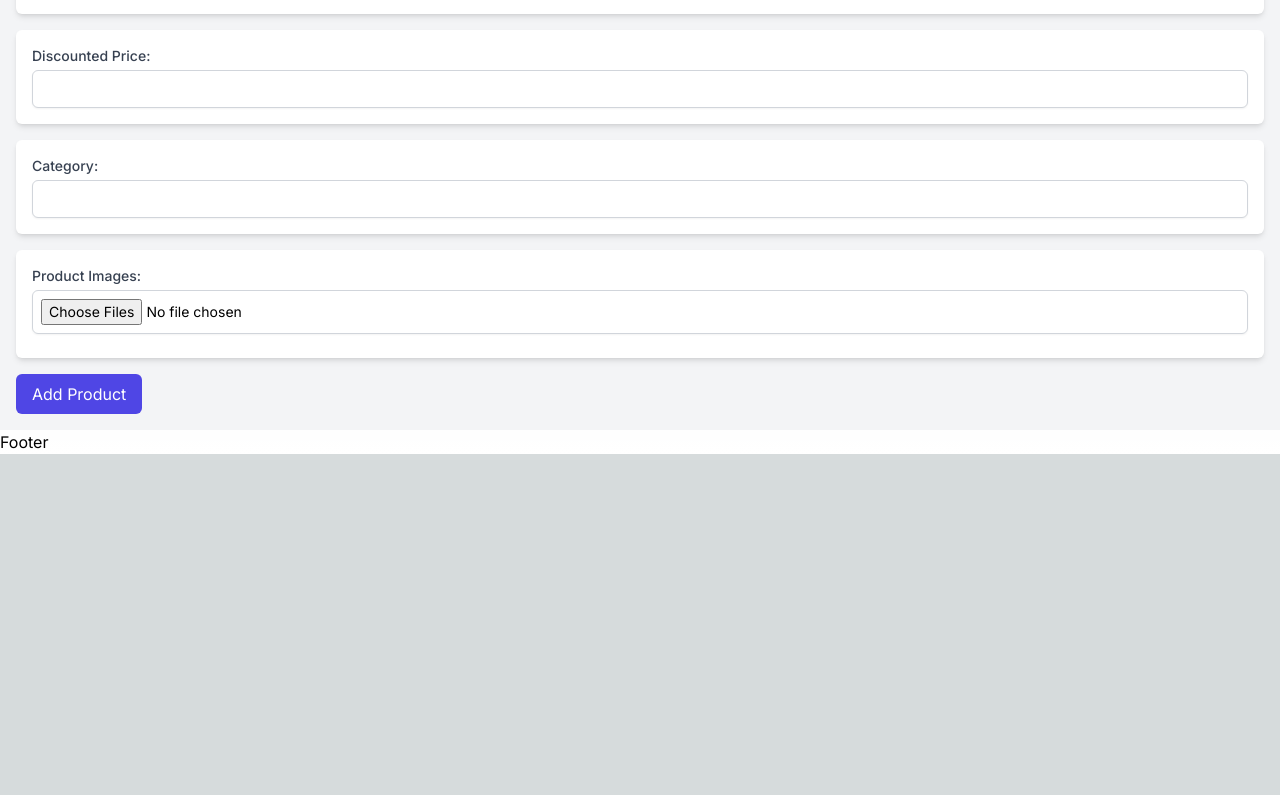
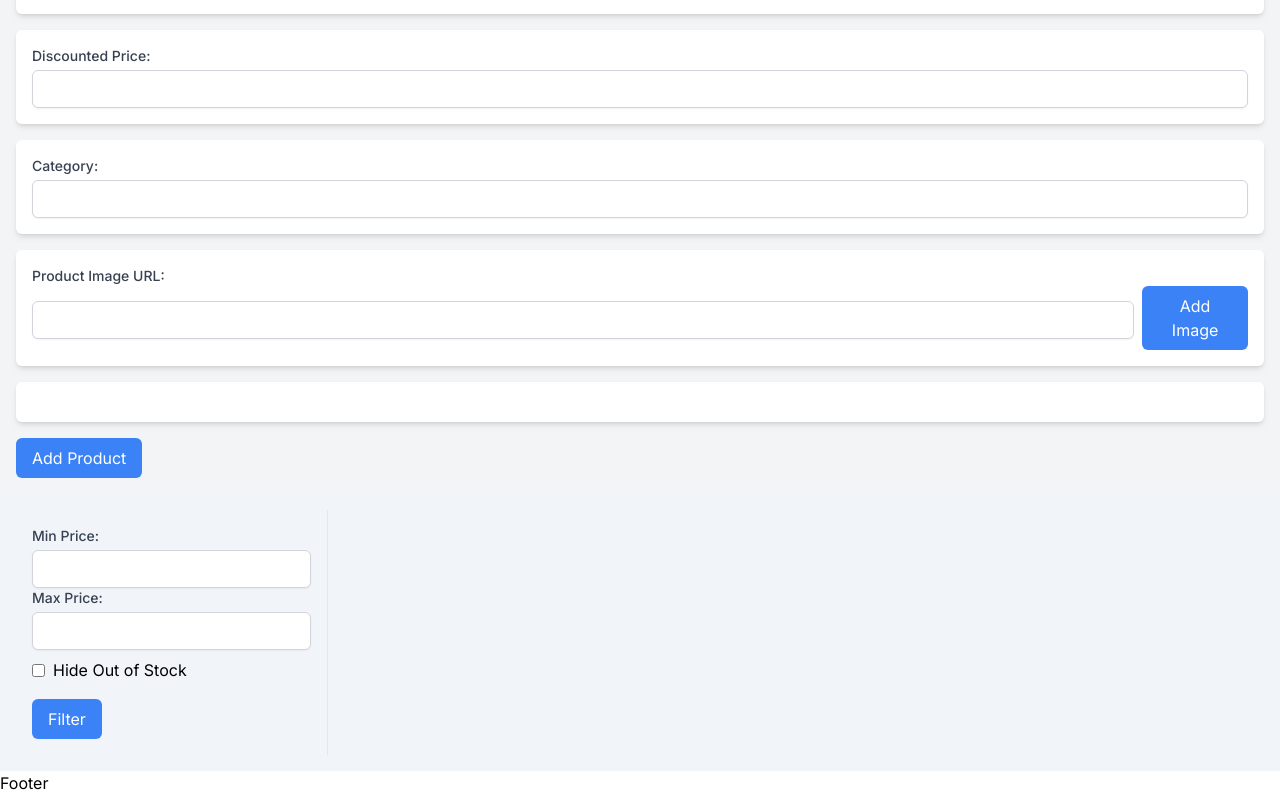
Before and after one commit to simgeozgundondu/product-management-app, a Next.js app: page / in a window 1280 px wide. Shown: the part 506-1301 px from the top of the page. Before the commit the page ends 960 px from the top, so only its background shows below. Built offline with nearby package versions, Linux system fonts and the light colour scheme.

Commit message:
added ProductList component

```diff
--- a/app/components/home/AddProduct.tsx
+++ b/app/components/home/AddProduct.tsx
@@ -3,49 +3,55 @@
 import { useState } from "react";
 import { AiOutlineClose } from "react-icons/ai";
 
+interface FormErrors {
+  productName?: string;
+  sellerInfo?: string;
+  stockCount?: string;
+  price?: string;
+  discountedPrice?: string;
+  category?: string;
+}
+
 const AddProduct = () => {
-  const [productName, setProductName] = useState("");
-  const [sellerInfo, setSellerInfo] = useState("");
-  const [stockCount, setStockCount] = useState("");
-  const [price, setPrice] = useState("");
-  const [discountedPrice, setDiscountedPrice] = useState("");
-  const [category, setCategory] = useState("");
-  const [productImages, setProductImages] = useState<File[]>([]);
-  const [formErrors, setFormErrors] = useState<{ [key: string]: string }>({});
+  const [productName, setProductName] = useState<string>("");
+  const [sellerInfo, setSellerInfo] = useState<string>("");
+  const [stockCount, setStockCount] = useState<number | undefined>(undefined);
+  const [price, setPrice] = useState<number | undefined>(undefined);
+  const [discountedPrice, setDiscountedPrice] = useState<number | undefined>(undefined);
+  const [category, setCategory] = useState<string>("");
+  const [productImageUrls, setProductImageUrls] = useState<string[]>([]);
+  const [imageUrl, setImageUrl] = useState<string>("");
+  const [formErrors, setFormErrors] = useState<FormErrors>({});
 
-  // Handle file input change
-  const handleFileChange = (e: React.ChangeEvent<HTMLInputElement>) => {
-    const files = e.target.files;
-    if (files) {
-      setProductImages((prevImages) => [
-        ...prevImages,
-        ...Array.from(files),
-      ]);
+  const handleAddImageUrl = () => {
+    if (imageUrl) {
+      setProductImageUrls((prevUrls) => [...prevUrls, imageUrl]);
+      setImageUrl("");
     }
   };
 
   const handleRemoveImage = (index: number) => {
-    setProductImages((prevImages) => prevImages.filter((_, i) => i !== index));
+    setProductImageUrls((prevUrls) => prevUrls.filter((_, i) => i !== index));
   };
 
   const validateForm = () => {
     const errors: { [key: string]: string } = {};
-    if (!productName.match(/^[a-zA-Z]/)) {
+    if (!/^[a-zA-Z]/.test(productName)) {
       errors.productName = "Product name must start with a letter.";
     }
     if (!sellerInfo.match(/^[a-zA-Z0-9]/) || /[^a-zA-Z0-9.-]/.test(sellerInfo)) {
       errors.sellerInfo = "Seller info is invalid. Only letters, numbers, - and . are allowed.";
     }
-    if (!stockCount.match(/^[0-9]+$/)) {
-      errors.stockCount = "Stock count must be a number.";
+    if (stockCount === undefined || stockCount < 0) {
+      errors.stockCount = "Stock count must be a positive number.";
     }
-    if (!price.match(/^\d+(\.\d{1,2})?$/)) {
-      errors.price = "Price must be a decimal number.";
+    if (price === undefined || price <= 0) {
+      errors.price = "Price must be a positive decimal number.";
     }
-    if (discountedPrice && !discountedPrice.match(/^\d+(\.\d{1,2})?$/)) {
-      errors.discountedPrice = "Discounted price must be a decimal number.";
+    if (discountedPrice === undefined || discountedPrice < 0) {
+      errors.discountedPrice = "Discounted price must be a non-negative decimal number.";
     }
-    if (!category.match(/^[a-zA-Z\s]+$/)) {
+    if (!/^[a-zA-Z\s]+$/.test(category)) {
       errors.category = "Category must contain only letters and spaces.";
     }
     setFormErrors(errors);
@@ -63,12 +69,13 @@ const AddProduct = () => {
         price,
         discountedPrice,
         category,
-        productImages,
+        productImageUrls,
       };
       const existingProducts = JSON.parse(localStorage.getItem("products") || "[]");
       existingProducts.push(product);
       localStorage.setItem("products", JSON.stringify(existingProducts));
       alert("Product added successfully!");
+      window.location.reload();
     }
   };
 
@@ -101,7 +108,7 @@ const AddProduct = () => {
         <input
           type="number"
           value={stockCount}
-          onChange={(e) => setStockCount(e.target.value)}
+          onChange={(e) => setStockCount(Number(e.target.value))}
           className="mt-1 block w-full border border-gray-300 rounded-md shadow-sm focus:ring-indigo-500 focus:border-indigo-500 sm:text-sm p-2"
           required
         />
@@ -112,7 +119,7 @@ const AddProduct = () => {
         <input
           type="text"
           value={price}
-          onChange={(e) => setPrice(e.target.value)}
+          onChange={(e) => setPrice(Number(e.target.value))}
           className="mt-1 block w-full border border-gray-300 rounded-md shadow-sm focus:ring-indigo-500 focus:border-indigo-500 sm:text-sm p-2"
           required
         />
@@ -123,7 +130,7 @@ const AddProduct = () => {
         <input
           type="text"
           value={discountedPrice}
-          onChange={(e) => setDiscountedPrice(e.target.value)}
+          onChange={(e) => setDiscountedPrice(Number(e.target.value))}
           className="mt-1 block w-full border border-gray-300 rounded-md shadow-sm focus:ring-indigo-500 focus:border-indigo-500 sm:text-sm p-2"
         />
         {formErrors.discountedPrice && <p className="text-red-500 text-sm">{formErrors.discountedPrice}</p>}
@@ -140,18 +147,29 @@ const AddProduct = () => {
         {formErrors.category && <p className="text-red-500 text-sm">{formErrors.category}</p>}
       </div>
       <div className="bg-white p-4 rounded-md shadow-md">
-        <label className="block text-sm font-medium text-gray-700">Product Images:</label>
-        <input
-          type="file"
-          multiple
-          onChange={handleFileChange}
-          className="mt-1 block w-full border border-gray-300 rounded-md shadow-sm focus:ring-indigo-500 focus:border-indigo-500 sm:text-sm p-2"
-        />
+        <label className="block text-sm font-medium text-gray-700">Product Image URL:</label>
+        <div className="flex items-center">
+          <input
+            type="url"
+            value={imageUrl}
+            onChange={(e) => setImageUrl(e.target.value)}
+            className="mt-1 block w-full border border-gray-300 rounded-md shadow-sm focus:ring-indigo-500 focus:border-indigo-500 sm:text-sm p-2"
+          />
+          <button
+            type="button"
+            onClick={handleAddImageUrl}
+            className="ml-2 bg-blue-500 text-white px-4 py-2 rounded-md"
+          >
+            Add Image
+          </button>
+        </div>
+      </div>
+      <div className="bg-white p-4 rounded-md shadow-md">
         <div className="mt-2 flex flex-wrap gap-2">
-          {productImages.map((image, index) => (
+          {productImageUrls.map((url, index) => (
             <div key={index} className="relative w-24 h-24 bg-gray-200 flex items-center justify-center">
               <img
-                src={URL.createObjectURL(image)}
+                src={url}
                 alt={`Product ${index}`}
                 className="object-cover w-full h-full rounded-md"
               />
@@ -166,7 +184,7 @@ const AddProduct = () => {
           ))}
         </div>
       </div>
-      <button type="submit" className="bg-indigo-600 text-white px-4 py-2 mt-2 rounded-md">Add Product</button>
+      <button type="submit" className="bg-blue-500 text-white px-4 py-2 mt-2 rounded-md">Add Product</button>
     </form>
   );
 };
--- /dev/null
+++ b/app/components/home/Products.tsx
@@ -0,0 +1,158 @@
+"use client";
+
+import { useState } from "react";
+
+interface Product {
+  id: number;
+  productName: string;
+  sellerInfo: string;
+  stockCount: number;
+  price: number;
+  discountedPrice?: number;
+  category: string;
+  productImageUrls: string[];
+}
+
+const ProductList = () => {
+  const [products, setProducts] = useState<Product[]>(() => {
+    const savedProducts = localStorage.getItem("products");
+    if (savedProducts) {
+      try {
+        return JSON.parse(savedProducts) as Product[];
+      } catch (error) {
+        console.error("Failed to parse products from localStorage", error);
+      }
+    }
+    return [];
+  });
+
+  const [filter, setFilter] = useState({
+    minPrice: "",
+    maxPrice: "",
+    hideOutOfStock: false,
+  });
+
+  const [activeImageIndexes, setActiveImageIndexes] = useState<number[]>(
+    products.map(() => 0)
+  );
+
+  const handleFilter = () => {
+    const filteredProducts = products.filter((product) => {
+      const price = product.discountedPrice || product.price;
+
+      if (filter.minPrice && price < Number(filter.minPrice)) return false;
+      if (filter.maxPrice && price > Number(filter.maxPrice)) return false;
+      if (filter.hideOutOfStock && product.stockCount === 0) return false;
+      return true;
+    });
+    setProducts(filteredProducts);
+  };
+
+  const handleScroll = (direction: "left" | "right", productIndex: number) => {
+    const images = products[productIndex].productImageUrls;
+    setActiveImageIndexes((prevIndexes) => {
+      const newIndexes = [...prevIndexes];
+      const currentIndex = newIndexes[productIndex];
+      if (direction === "left") {
+        newIndexes[productIndex] = currentIndex === 0 ? images.length - 1 : currentIndex - 1;
+      } else {
+        newIndexes[productIndex] = currentIndex === images.length - 1 ? 0 : currentIndex + 1;
+      }
+      return newIndexes;
+    });
+  };
+
+  return (
+    <div className="p-4 flex">
+      <div className="w-1/4 p-4 border-r">
+        <div>
+          <label className="block text-sm font-medium text-gray-700">Min Price:</label>
+          <input
+            type="text"
+            value={filter.minPrice}
+            onChange={(e) => setFilter({ ...filter, minPrice: e.target.value })}
+            className="mt-1 block w-full border border-gray-300 rounded-md shadow-sm focus:ring-indigo-500 focus:border-indigo-500 sm:text-sm p-2"
+          />
+        </div>
+        <div>
+          <label className="block text-sm font-medium text-gray-700">Max Price:</label>
+          <input
+            type="text"
+            value={filter.maxPrice}
+            onChange={(e) => setFilter({ ...filter, maxPrice: e.target.value })}
+            className="mt-1 block w-full border border-gray-300 rounded-md shadow-sm focus:ring-indigo-500 focus:border-indigo-500 sm:text-sm p-2"
+          />
+        </div>
+        <div>
+          <label className="inline-flex items-center mt-2">
+            <input
+              type="checkbox"
+              checked={filter.hideOutOfStock}
+              onChange={(e) => setFilter({ ...filter, hideOutOfStock: e.target.checked })}
+              className="form-checkbox"
+            />
+            <span className="ml-2">Hide Out of Stock</span>
+          </label>
+        </div>
+        <button onClick={handleFilter} className="bg-blue-500 text-white px-4 py-2 mt-4 rounded-md">
+          Filter
+        </button>
+      </div>
+      <div className="w-3/4 p-4">
+        <div className="grid grid-cols-1 sm:grid-cols-2 md:grid-cols-3 lg:grid-cols-4 gap-4">
+          {products.map((product, productIndex) => (
+            <div key={product.id} className="border p-4 rounded-md shadow-md">
+              <div className="relative">
+                {product.productImageUrls?.length > 0 && (
+                  <div className="relative">
+                    <div className="flex overflow-x-hidden space-x-2 pb-2">
+                      {product.productImageUrls.map((image, imageIndex) => (
+                        <img
+                          key={imageIndex}
+                          src={image}
+                          alt={product.productName}
+                          className={`object-cover h-40 w-full rounded-md ${imageIndex === activeImageIndexes[productIndex] ? 'block' : 'hidden'}`}
+                        />
+                      ))}
+                    </div>
+                    {product.productImageUrls.length > 1 && (
+                      <>
+                        <button
+                          onClick={() => handleScroll("left", productIndex)}
+                          className="absolute left-0 top-1/2 transform -translate-y-1/2 bg-gray-700 text-white p-2 rounded-full"
+                        >
+                          &lt;
+                        </button>
+                        <button
+                          onClick={() => handleScroll("right", productIndex)}
+                          className="absolute right-0 top-1/2 transform -translate-y-1/2 bg-gray-700 text-white p-2 rounded-full"
+                        >
+                          &gt;
+                        </button>
+                      </>
+                    )}
+                  </div>
+                )}
+                <div className="mt-4">
+                  <h2 className="text-xl font-bold">{product.productName}</h2>
+                  <p>Seller: {product.sellerInfo}</p>
+                  <p>Category: {product.category}</p>
+                  <p>Price: {product.price} TL</p>
+                  {product.discountedPrice && <p className="text-red-500">Discounted Price: {product.discountedPrice} TL</p>}
+                  <button
+                    onClick={() => (window.location.href = `/product-detail/${product.id}`)}
+                    className="bg-green-500 text-white px-4 py-2 mt-2 rounded-md"
+                  >
+                    Details
+                  </button>
+                </div>
+              </div>
+            </div>
+          ))}
+        </div>
+      </div>
+    </div>
+  );
+};
+
+export default ProductList;
--- a/app/components/navbar/Logo.tsx
+++ b/app/components/navbar/Logo.tsx
@@ -1,4 +1,4 @@
-"use client" //click yaptığıma route yapısını kullanmak istediğim için
+"use client"
 const Logo = () => {
     return (
         <div className="bg-orange-500 px-2 py-1 rounded-md text-lg md:text-2xl cursor-pointer">product-management <span className="text-sm">.com</span></div>
--- a/app/layout.tsx
+++ b/app/layout.tsx
@@ -22,7 +22,7 @@ export default function RootLayout({
       <body className={inter.className}>
         <div className="flex flex-col min-h-screen">
           <Navbar/>
-          <main className="flex-grow bg-slate-300">{children}</main>
+          <main className="flex-grow bg-slate-100">{children}</main>
           <Footer/>
         </div>
         </body>
--- a/app/page.tsx
+++ b/app/page.tsx
@@ -1,9 +1,11 @@
 import AddProduct from "./components/home/AddProduct";
+import Products from "./components/home/Products";
 
 export default function Home() {
   return (
     <div>
       <AddProduct/>
+      <Products/>
     </div>
   );
 }
```
